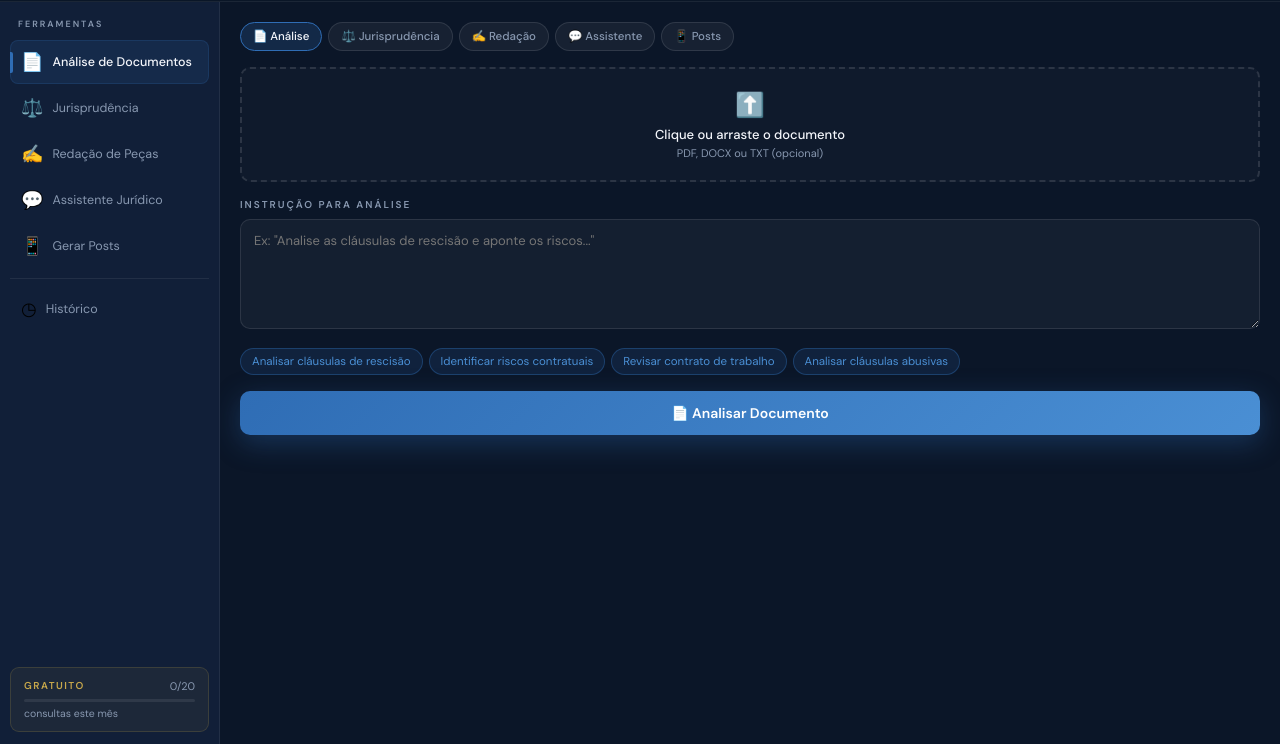
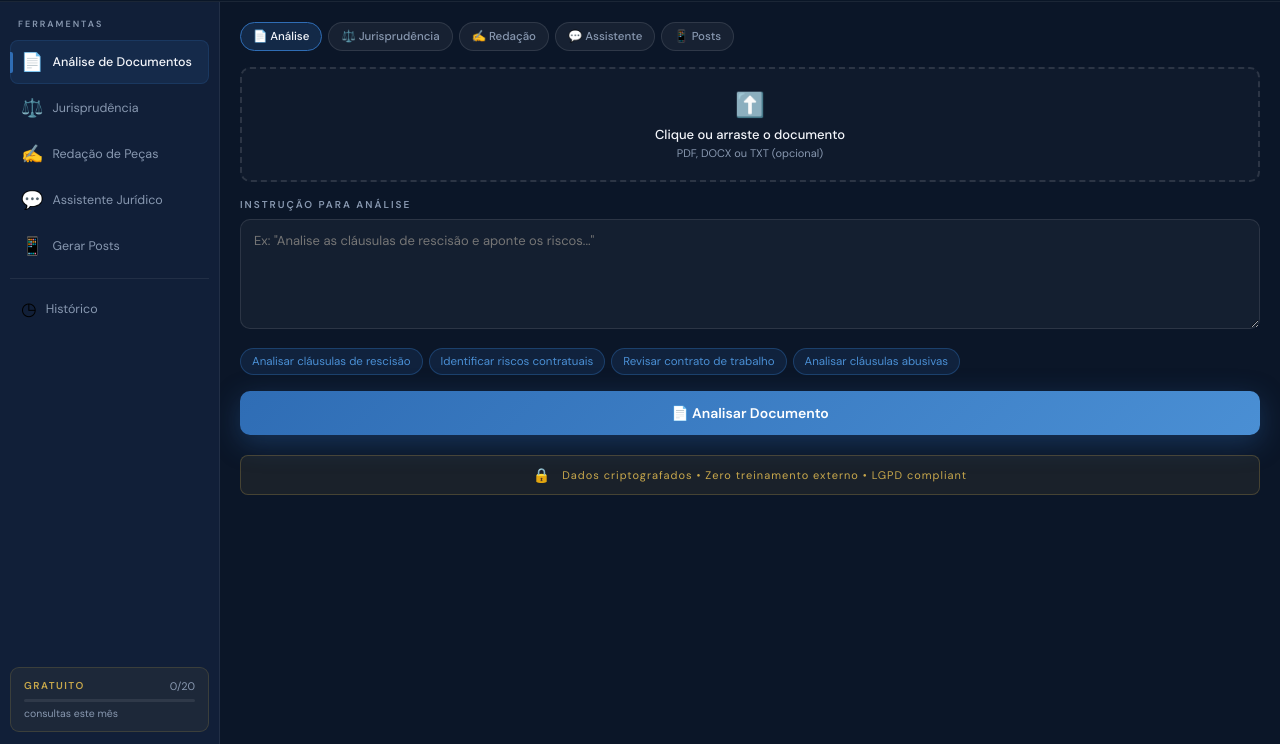
Before and after one commit to Luiza140528/Patronoia-, a plain HTML site: page index.html in a window 1280 px wide. Both pictures are taken after a click on the button "Acessar Plataforma →". Shown: the part 56-800 px from the top of the page. Drawn offline with nearby package versions, Linux system fonts and the light colour scheme.

Commit message:
Add data encryption notification to index.html
Added a notification about data encryption and compliance.

```diff
--- a/index.html
+++ b/index.html
@@ -447,6 +447,7 @@ footer{background:var(--navy2);border-top:1px solid var(--border);padding:36px 6
         <button class="submit-btn" id="submit-btn" style="background:linear-gradient(135deg,#2f6db5,#4a8fd4);box-shadow:0 8px 28px rgba(47,109,181,0.35);" onclick="submitQuery()">
           📄 Analisar Documento
         </button>
+        <div style="display:flex;align-items:center;justify-content:center;gap:12px;margin-top:12px;padding:10px 16px;background:rgba(201,168,76,0.08);border:1px solid rgba(201,168,76,0.25);border-radius:8px;"><span style="font-size:14px;">🔒</span><span style="font-size:11px;color:#c9a84c;letter-spacing:1px;">Dados criptografados • Zero treinamento externo • LGPD compliant</span></div>
 
         <div id="result-box" class="result-box" style="display:none;">
           <div class="result-header">
```
